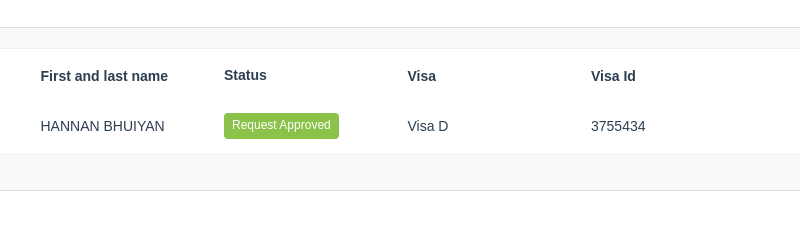
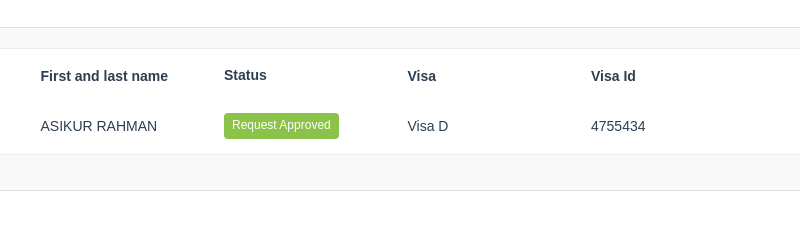
Before and after one commit to wellcomesarbia-ctrl/check-permit, a plain HTML site: page index.html in a window 1280 px wide. Shown: the part 168-403 px from the top of the page, 240-1040 px from the left. Drawn offline with Linux system fonts and the light colour scheme.

Commit message:
Update index.html

```diff
--- a/index.html
+++ b/index.html
@@ -36,10 +36,10 @@
     <div class="request-list">
       <div class="request-item">
         <div class="field"><strong>Request number</strong><br>695248</div>
-        <div class="field"><strong>First and last name</strong><br>HANNAN BHUIYAN</div>
+        <div class="field"><strong>First and last name</strong><br>ASIKUR RAHMAN</div>
         <div class="field status"><strong>Status</strong><br><span class="status-approved">Request Approved</span></div>
         <div class="field"><strong>Visa</strong><br>Visa D</div>
-        <div class="field"><strong>Visa Id</strong><br>3755434</div>
+        <div class="field"><strong>Visa Id</strong><br>4755434</div>
         <div class="action">
           <button class="open-btn">Open Request</button>
         </div>
@@ -64,4 +64,5 @@
 
   <script src="script.js"></script>
 </body>
+
 </html>
```
